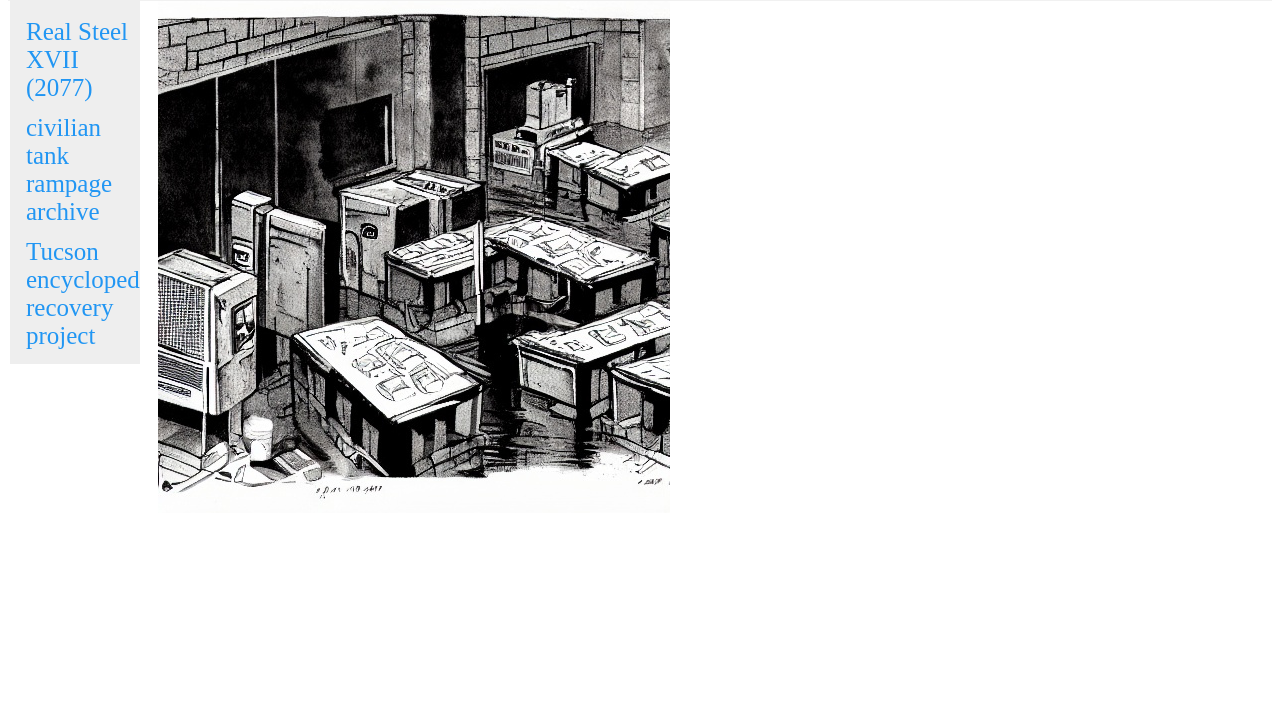
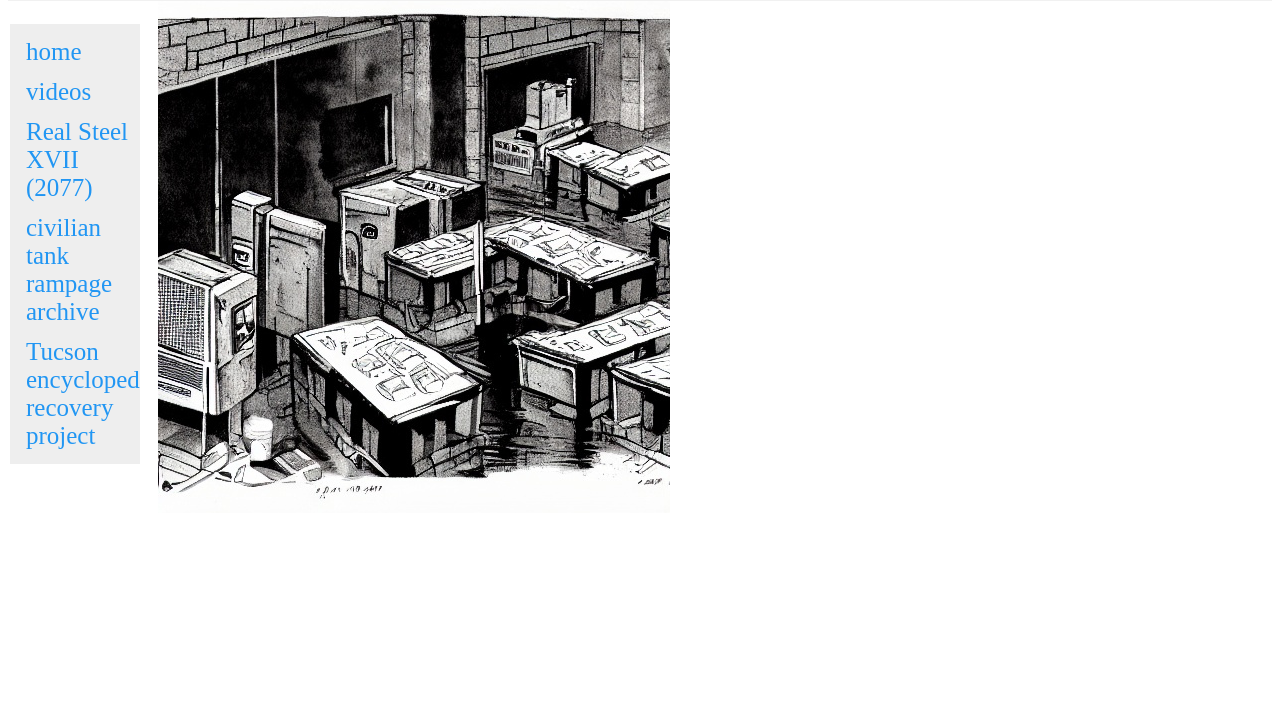
Before and after one commit to zbraner/tinfoilfall, a website: page index.html in a window 1280 px wide. Shown: the part 96-800 px from the top of the page. Drawn offline with Linux system fonts and the light colour scheme.

Commit message:
lowering sidebar to accomodate header

```diff
--- a/gitsitestyle.css
+++ b/gitsitestyle.css
@@ -7,7 +7,7 @@ body {
   width: 130px;
   position: fixed;
   z-index: 1;
-  top: 20px;
+  top: 120px;
   left: 10px;
   background: #eee;
   overflow-x: hidden;
```
